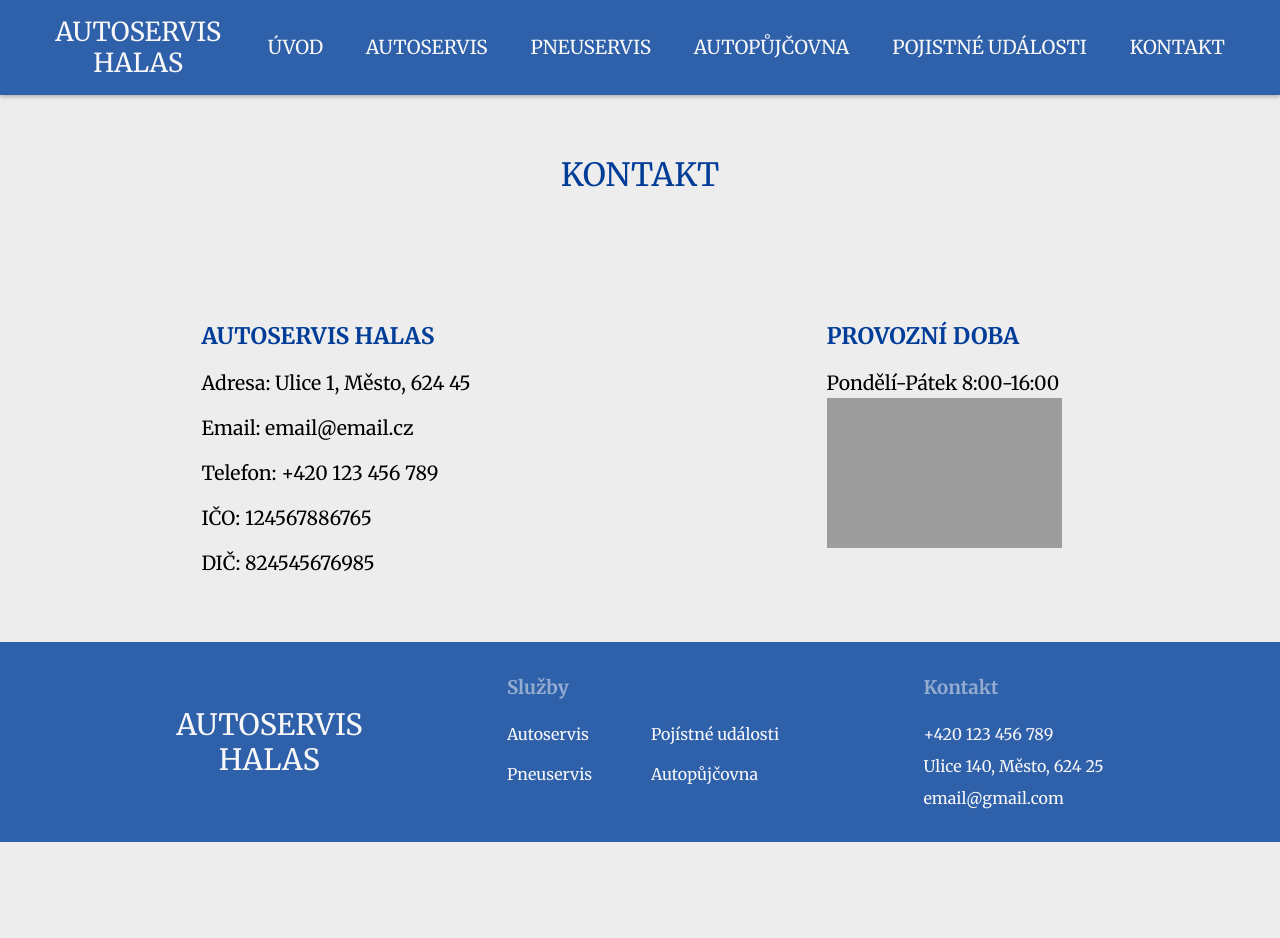
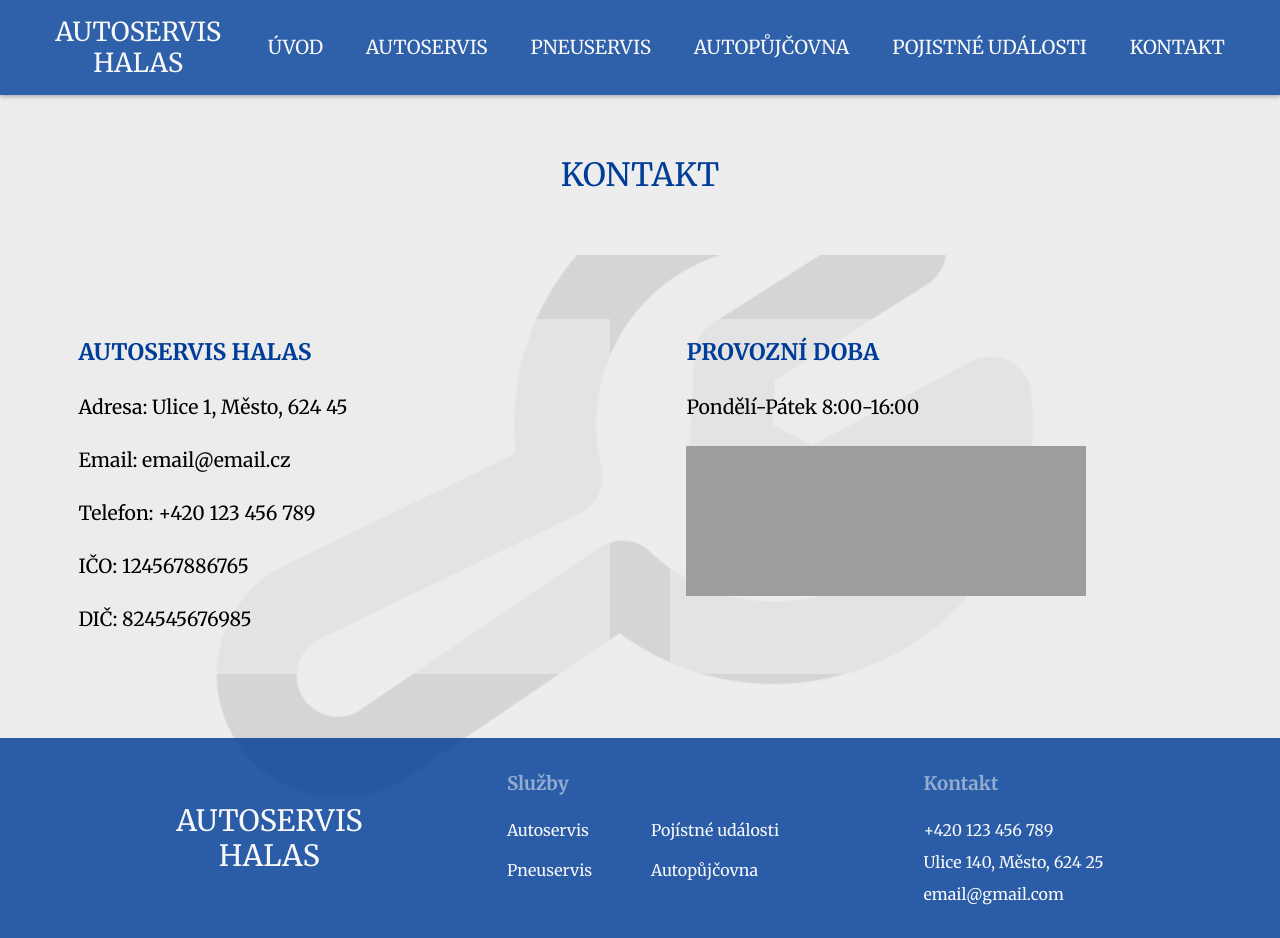
Before and after one commit to SedrlaP/ahWeb, a React (Vite) app: page /kontakt in a window 1280 px wide. Before the commit the page ends 842 px from the top, so only its background shows below. Built offline with nearby package versions, Linux system fonts and the light colour scheme.

Commit message:
add hover animation for links, smaller changes to some components

```diff
--- a/src/components/Contact/Contact.jsx
+++ b/src/components/Contact/Contact.jsx
@@ -5,17 +5,17 @@ function Contact() {
     <div className="contact wrapper">
       <div className="contact__card">
         <h3 className="contact__card-title">autoservis halas</h3>
-        <ul className="contact__card-list">
-          <li>Adresa: Ulice 1, Město, 624 45</li>
-          <li>Email: email@email.cz</li>
-          <li>Telefon: +420 123 456 789</li>
-          <li>IČO: 124567886765</li>
-          <li>DIČ: 824545676985</li>
+        <ul>
+          <li className="contact__card-text">Adresa: Ulice 1, Město, 624 45</li>
+          <li className="contact__card-text">Email: email@email.cz</li>
+          <li className="contact__card-text">Telefon: +420 123 456 789</li>
+          <li className="contact__card-text">IČO: 124567886765</li>
+          <li className="contact__card-text">DIČ: 824545676985</li>
         </ul>
       </div>
       <div className="contact__card">
         <h3 className="contact__card-title">provozní doba</h3>
-        <p>
+        <p className="contact__card-text">
           Pondělí-Pátek <span>8:00-16:00</span>
         </p>
         <div className="placeholder"></div>
--- a/src/components/Contact/contact.css
+++ b/src/components/Contact/contact.css
@@ -1,27 +1,42 @@
 .contact {
     display: grid;
     grid-template-columns: 1fr 1fr;
-    justify-items: center;
+    justify-items:center;
     margin-block: 4rem;
     font-size: 1rem;
     font-size: clamp(1rem, 0.6428571428571428rem + 0.7142857142857143vw, 1.5rem);
 }
 
-.contact__card-list > * + * {
-    margin-top: 1rem;
+.contact__card {
+    display: flex;
+    flex-direction: column;
+}
+
+
+.contact__card-text {
+    margin-block-end: 1.5rem;
 }
 
 .contact__card-title {
     text-transform: uppercase;
     color: var(--text-color-secondary);
-    margin-bottom: 1rem;
+    margin-bottom: 1.5rem;
 }
 
 .placeholder {
     width: 100%;
     min-width: 235px;
+    max-width: 400px;
     height: 150px;
     background-color: #9d9d9d;
+}
+
+@media only screen and (min-width: 960px) {
+    .contact__card {
+        background-color: var(--bg-color-secondary-transparent);
+        width: 90%;
+        padding: 1rem;
+    }
 }
 
 @media only screen and (max-width: 599px) {
--- a/src/components/Footer/footer.css
+++ b/src/components/Footer/footer.css
@@ -2,7 +2,7 @@
     display: flex;
     justify-content: space-evenly;
     flex-wrap: wrap;
-    background-color: var(--bg-color-primary);
+    background-color: var(--bg-color-primary-transparent);
     color: var(--text-color-primary);
     margin-top: auto;
     padding-block: 2rem;
--- a/src/components/Navbar/navbar.css
+++ b/src/components/Navbar/navbar.css
@@ -15,6 +15,30 @@
     text-align: center;
     line-height: 1.2;
 }
+
+a {
+    position: relative;
+}
+
+a::before {
+    content: '';
+    position: absolute;
+    width: 100%;
+    height: 2px;
+    border-radius: 4px;
+    background-color: var(--text-color-primary);
+    bottom: -5px;
+    left: 0;
+    transform-origin: right;
+    transform: scaleX(0);
+    transition: transform .3s ease-in-out;
+  }
+
+a:hover::before {
+  transform-origin: left;
+  transform: scaleX(1);
+}
+
 
 .header__menu-toggle {
   position: absolute !important;
--- a/src/components/ServiceBlob/serviceblob.css
+++ b/src/components/ServiceBlob/serviceblob.css
@@ -7,7 +7,7 @@
 }
 
 .blob {
-    background-color: var(--bg-color-primary);
+    background-color: var(--bg-color-primary-transparent);
     max-width: 240px;
     box-shadow: 0px 4px 4px 0px rgba(0, 0, 0, 0.25);
     display: flex;
@@ -21,12 +21,12 @@
 }
 
 .blob:hover {
-    background-color: var(--bg-color-primary-transparent);
+    background-color: var(--bg-color-primary);
     cursor: pointer;
 }
 
 .blob:hover::before {
-    background-color: var(--bg-color-primary-transparent);
+    background-color: var(--bg-color-primary);
 }
 
 
--- a/src/index.css
+++ b/src/index.css
@@ -4,7 +4,8 @@
   --text-color-primary: #F8F8F8;
   --text-color-secondary: #003D98;
   --text-color-600: #93ACD0;
-  --bg-color-primary-transparent: rgba(32, 67, 118, 1);
+  --bg-color-primary-transparent: rgba(0, 61, 152, .825);
+  --bg-color-secondary-transparent: rgba(237, 237, 237, .6);
   --layout-margin-x: 2rem;
 }
 
@@ -54,7 +55,7 @@ ul {
 /* GENERAL STYLES */
 
 body {
-  background-color: var(--bg-color-secondary);
+  background: var(--bg-color-secondary);
 }
 
 #root {
@@ -63,11 +64,23 @@ body {
   min-height: 100svh;
   min-height: 100vh;
   flex-direction: column;
+  height: 100%;
 }
 
 main {
   display: flex;
   flex-direction: column;
+
+}
+
+@media only screen and (min-width: 960px) {
+
+  body {
+    background-image: url("./assets/bg-main.png");
+  background-repeat: no-repeat;
+  background-position: center;
+  background-size: contain;
+  }
 }
 
 
```
Also changed, not shown: src/assets/bg-main.png (added).
